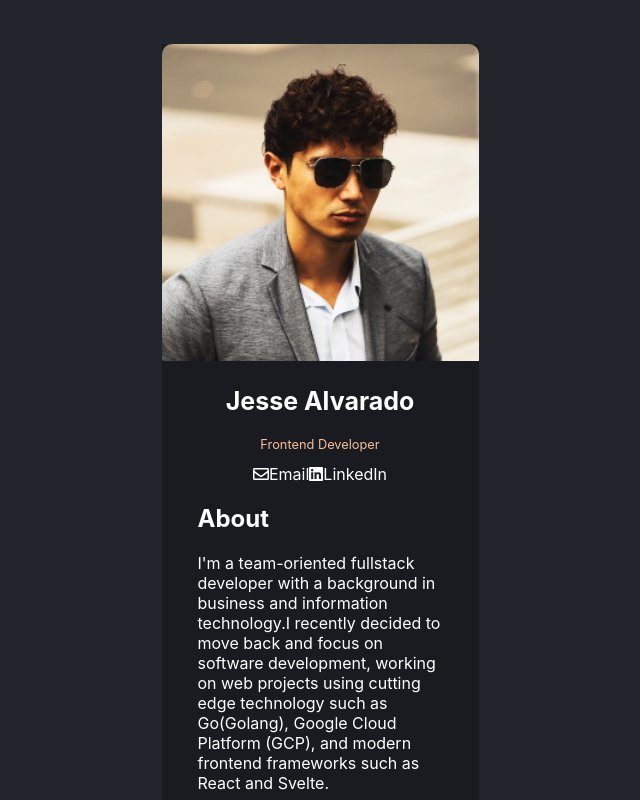
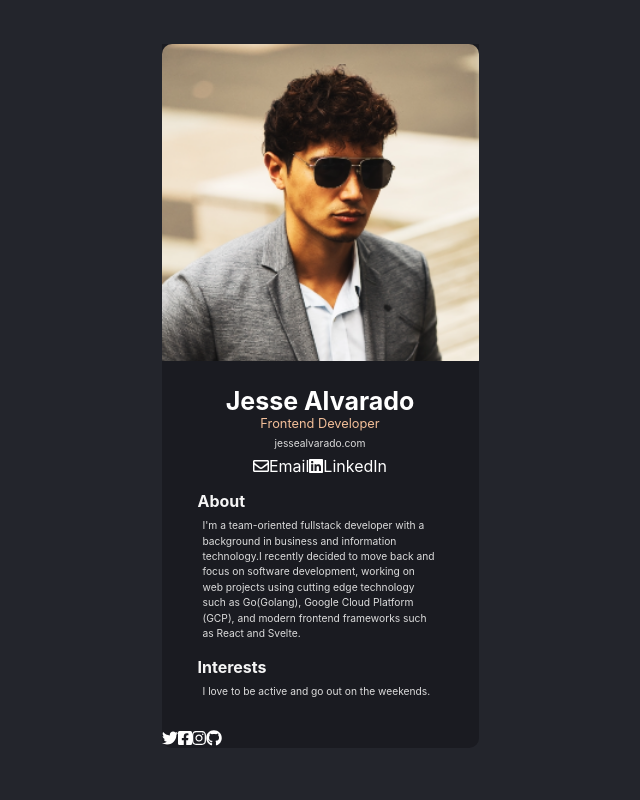
Before and after one commit to alvara/scrimba-business-card, a React (Create React App) app: page / in a window 1280 px wide. Shown: the top 800 px of the page, without its empty margins (320-960 px from the left). Built offline with nearby package versions, Linux system fonts and the light colour scheme.

Commit message:
style typography

```diff
--- a/src/App.scss
+++ b/src/App.scss
@@ -13,6 +13,30 @@ body {
   .container {
     padding: 0px 36px 24px 36px;
   }
+}
+
+p {
+  font-style: normal;
+  font-weight: normal;
+  font-size: 10.24px;
+  line-height: 150%;
+  margin: 5px;
+  /* or 15px */
+
+
+  color: #DCDCDC;
+}
+
+h2 {
+  font-style: normal;
+  font-weight: bold;
+  font-size: 16px;
+  line-height: 150%;
+  margin-bottom: 0;
+  /* or 24px */
+
+
+  color: #F5F5F5;
 }
 
 .profile {
@@ -32,9 +56,10 @@ nav {
     font-size: 25px;
     line-height: 30px;
     color: #FFFFFF;
+    margin-bottom: 0;
   }
 
-  h3 {
+  .subtitle {
     font-style: normal;
     font-weight: normal;
     font-size: 12.8px;
--- a/src/components/Content.jsx
+++ b/src/components/Content.jsx
@@ -2,7 +2,7 @@ import React from 'react'
 
 export default function Content() {
   return (
-    <div>
+    <div className='content'>
       <h2>About</h2>
       <p>I'm a team-oriented fullstack developer with a background in business and information technology.I recently decided to move back and focus on software development, working on web projects using cutting edge technology such as Go(Golang), Google Cloud Platform (GCP), and modern frontend frameworks such as React and Svelte.
 </p>
--- a/src/components/Nav.jsx
+++ b/src/components/Nav.jsx
@@ -7,7 +7,8 @@ export default function Nav() {
   return (
     <nav>
       <h1>Jesse Alvarado</h1>
-      <h3>Frontend Developer</h3>
+      <div className='subtitle'>Frontend Developer</div>
+      <p>jessealvarado.com</p>
 
       <a className='btn'><FontAwesomeIcon icon={faEnvelope} />Email</a>
       <a className='btn btn-primary'><FontAwesomeIcon icon={faLinkedin} />LinkedIn</a>
```
